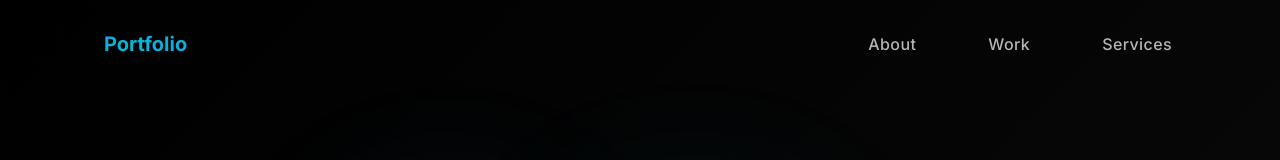
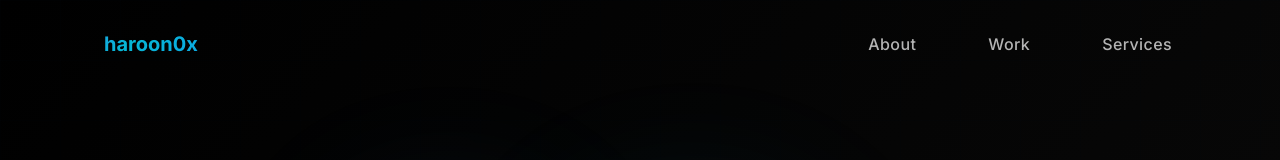
Before and after one commit to haroon0x/portfolio, a React (Vite) app: page / in a window 1280 px wide. Shown: the top 160 px of the page. Built offline with nearby package versions, Linux system fonts and the light colour scheme.

Commit message:
Update Portfolio Name to haroon0x

```diff
--- a/index.html
+++ b/index.html
@@ -4,7 +4,7 @@
     <meta charset="UTF-8" />
     <link rel="icon" type="image/svg+xml" href="/vite.svg" />
     <meta name="viewport" content="width=device-width, initial-scale=1.0" />
-    <title>Creative Personal Portfolio Website</title>
+    <title>haroon0x - Digital Minimalist</title>
   </head>
   <body>
     <div id="root"></div>
--- a/src/components/Footer.tsx
+++ b/src/components/Footer.tsx
@@ -16,12 +16,12 @@ export default function Footer() {
               Let's work together
             </h3>
             <a
-              href="mailto:hello@portfolio.com"
+              href="mailto:hello@haroon0x.com"
               className="group inline-flex items-center space-x-3 text-white/70 hover:text-white transition-colors duration-300 focus:outline-none focus-visible:ring-2 focus-visible:ring-blue-500 focus-visible:ring-offset-2 focus-visible:ring-offset-zinc-950 rounded-lg px-3 py-2"
-              aria-label="Send email to hello@portfolio.com"
+              aria-label="Send email to hello@haroon0x.com"
             >
               <Mail size={18} />
-              <span className="font-medium">hello@portfolio.com</span>
+              <span className="font-medium">hello@haroon0x.com</span>
             </a>
           </div>
 
@@ -33,7 +33,7 @@ export default function Footer() {
             <div className="text-center md:text-left">
               <div className="text-xl font-light mb-2">
                 <span className="gradient-text">
-                  Portfolio
+                  haroon0x
                 </span>
               </div>
               <p className="text-white/50 text-sm font-light">
--- a/src/components/Header.tsx
+++ b/src/components/Header.tsx
@@ -43,7 +43,7 @@ export default function Header() {
             aria-label="Go to top"
           >
             <span className="gradient-text group-hover:scale-105 transition-transform duration-300">
-              Portfolio
+              haroon0x
             </span>
           </button>
 
```
Also changed, not shown: 1 other file (tests, documents, lock files or other folders).
